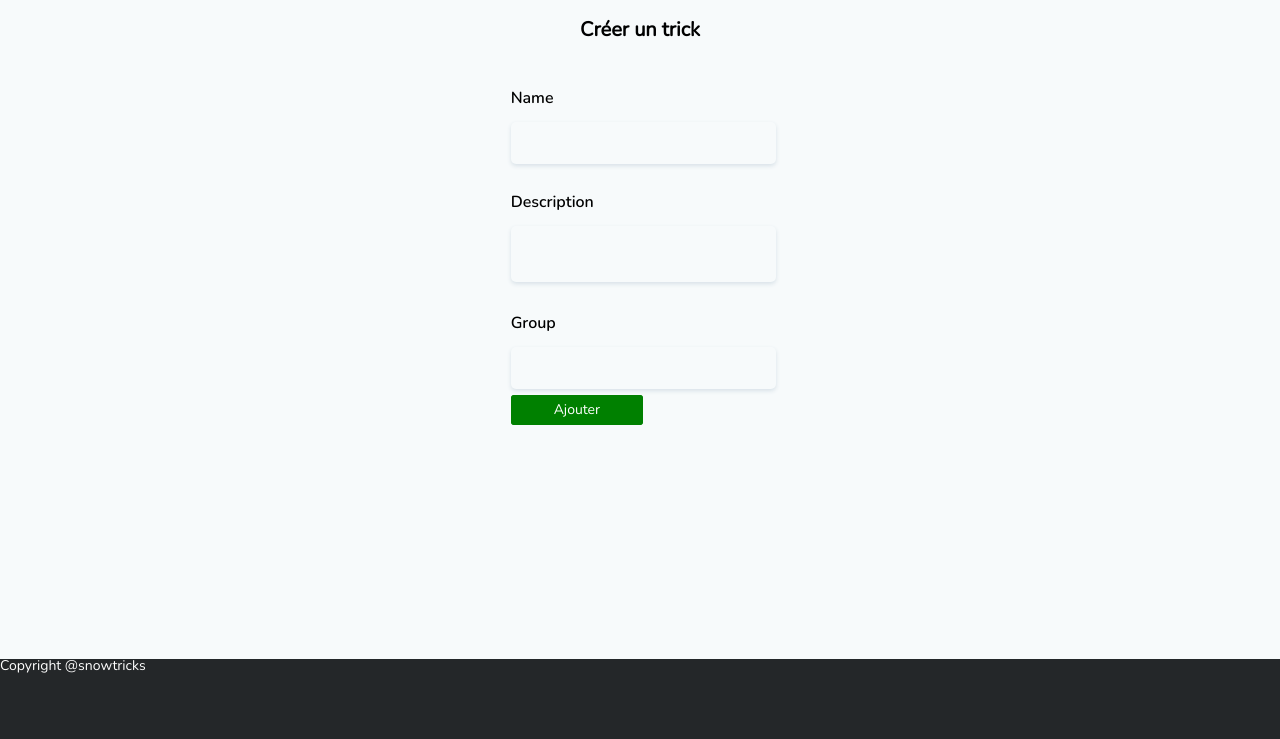
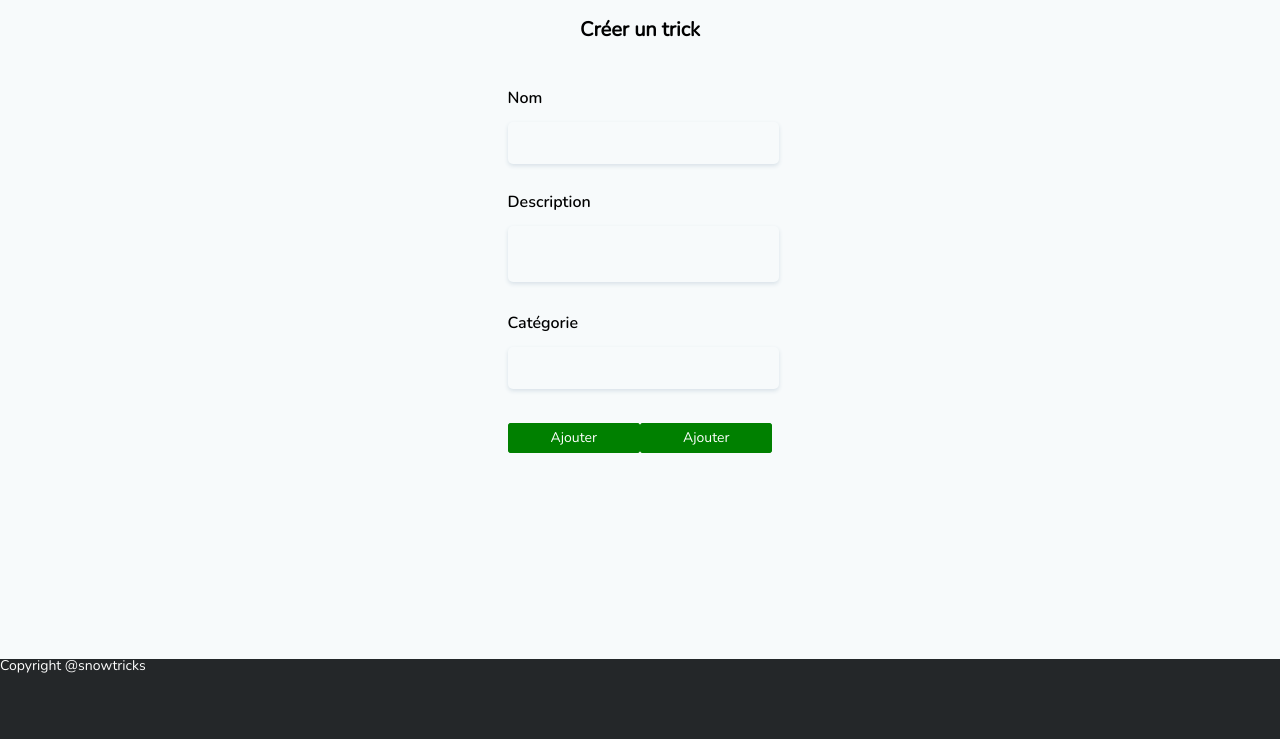
Before and after one commit to asainama/snowtricks, a Symfony app: template templates/admin/create.html.twig in a window 1280 px wide. Shown: the part 61-800 px from the top of the page. Run offline with Twig, Linux system fonts and the light colour scheme; the template is opened without the code that fills it, so the values that code supplies are empty; form fields are guessed from the names that the template uses; style sheets or scripts are compiled from the project's sources; some libraries are stand-ins or nearby versions.

Commit message:
:monocle_face: Update form
Update form js

```diff
--- a/assets/scss/style.scss
+++ b/assets/scss/style.scss
@@ -207,6 +207,7 @@ a {
     background: $background;
     box-shadow :0 2px 4px $shadow;
     padding: 1em;
+    z-index: 1;
   }
 
 
@@ -251,7 +252,7 @@ section{
   justify-content: center;
   align-items: center;
   width: calc(100% - 60px);
-  max-width: 500px;
+  max-width: 800px;
   margin: 4em auto;
   border: 1px solid #ccc;
   padding: 0 1em 1em 1em;
@@ -274,6 +275,7 @@ section{
     font-size: 1.6rem;
     margin: 1em 0;
     display: inline-block;
+    width: 100%;
   }
 
   &__group__attachment {
@@ -295,7 +297,7 @@ section{
     background-repeat: no-repeat;
   }
 
-  &__group input[type=file]{
+  &__group input[type=file]:not(.form__group__action input[type=file]){
     width: 0.1px;
     height: 0.1px;
     opacity: 0;
@@ -366,24 +368,39 @@ section{
     align-items: center;
   }
 
-  &__group__video__item &__group__action input{
-    width: 50%;
+  // &__group__video__item &__group__action input[type=file]{
+  //   // width: 50%;
+  // }
+
+  &__group__action{
+    display: flex;
+    align-items: center;
   }
 
-  &__group__video__item &__group__action a{
+  &__group__action input[type=file]{
+    padding: 1em 0 .5em 0;
+  }
+
+  &__group__video__item &__group__action a,
+  &__group__image__item &__group__action a{
     display: block;
     padding: 0 1em;
     font-size: 2rem;
     color: red;
     font-weight: 600;
   }
-  // &__group input[type=checkbox] {
-  //   border-radius: 2px;
-  //   -webkit-border-radius: 2px;
-  //   -moz-border-radius: 2px;
-  //   -ms-border-radius: 2px;
-  //   -o-border-radius: 2px;
-  // }
+
+  &__group__files{
+    display: flex;
+    justify-content: space-between;
+    align-items: flex-start;
+    width: 100%;
+  }
+
+  &__group__files > .form__group{
+    display: flex;
+    flex-direction: column;
+  }
 }
 
 // Buttons
@@ -404,6 +421,13 @@ section{
   -moz-transition: all 500ms;
   -ms-transition: all 500ms;
   -o-transition: all 500ms;
+
+  &__hide{
+    cursor: none;
+    pointer-events: none;
+    background: #ccc!important;
+    border-color:#ccc!important;
+  }
 
   &__success{
     color: $white;
--- a/templates/admin/create.html.twig
+++ b/templates/admin/create.html.twig
@@ -5,9 +5,9 @@
 {% endblock %}
 {% block body %}
     <h1 class="form__title">Créer un trick</h1>
-    {{form_start(form,{'attr':{'class':'form'}})}}
+    {{form_start(form,{'attr':{'class':'form','method':'POST'}})}}
         <div class="form__group">
-            {{form_label(form.name)}}
+            {{form_label(form.name,'Nom')}}
             {{form_widget(form.name)}}
             <div class="form__group__error">
                 {{ form_errors(form.name) }}
@@ -21,32 +21,40 @@
             </div>
         </div>
         <div class="form__group">
-            {{form_label(form.group)}}
+            {{form_label(form.group,'Catégorie')}}
             {{form_widget(form.group)}}
             <div class="form__group__error">
                 {{ form_errors(form.group) }}
             </div>
         </div>
+        <div class="form__group__files">
             <div
                 class="form__group"
-            id="images__list"
-            data-prototype="{{form_widget(form.images.vars.prototype)|e('html_attr')}}"
+                id="image__list"
+                data-label="{{form_label(form.images.vars.prototype.path)|e('html_attr')}}"
+                data-input="{{form_widget(form.images.vars.prototype.path)|e('html_attr')}}"
+                data-id="{{form.images.vars.prototype.path.vars.id}}"
             >
                 {% for image in form.images %}
-                <div class="form__group form__group__attachment">
+                    <div class="form__group__image__item" data-delete="{{image.path.vars.id}}">
+                        {{form_label(image.path)}}
+                        <div class="form__group__action">
                             {{form_widget(image.path)}}
-                    {{form_label(image.path)}}
+                            <a class="form__group__image__delete" data-id="{{image.path.vars.id}}">X</a>
+                        </div>
                     </div>
                 {% endfor %}
+                <div class="form__group">
+                    <a class="btn btn__success form__group__image__add">Ajouter</a>
+                </div>
             </div>
             <div
                 class="form__group"
-            id="videos__list"
-            {# data-prototype="{{form_row(form.videos.vars.prototype.url,{'row_attr':{'class' : 'form__group__video__item'}})|e('html_attr')}}" #}
+                id="video__list"
                 data-label="{{form_label(form.videos.vars.prototype.url)|e('html_attr')}}"
                 data-input="{{form_widget(form.videos.vars.prototype.url)|e('html_attr')}}"
+                data-id="{{form.videos.vars.prototype.url.vars.id}}"
             >
-        {# <span class="form__group__videos__list"></span> #}
                 {% for video in form.videos %}
                     <div class="form__group__video__item" data-delete="{{video.url.vars.id}}">
                         {{form_label(video.url)}}
@@ -56,9 +64,10 @@
                         </div>
                     </div>
                 {% endfor %}
-        </div>
                 <div class="form__group">
                     <a class="btn btn__success form__group__video__add">Ajouter</a>
+                </div>
+            </div>
         </div>
         {{form_rest(form)}}
     {{form_end(form)}}
```
Also changed, not shown: assets/js/form.js (+56 -15 lines), 1 other file. Lines whose indentation alone changed are shown as unchanged.
